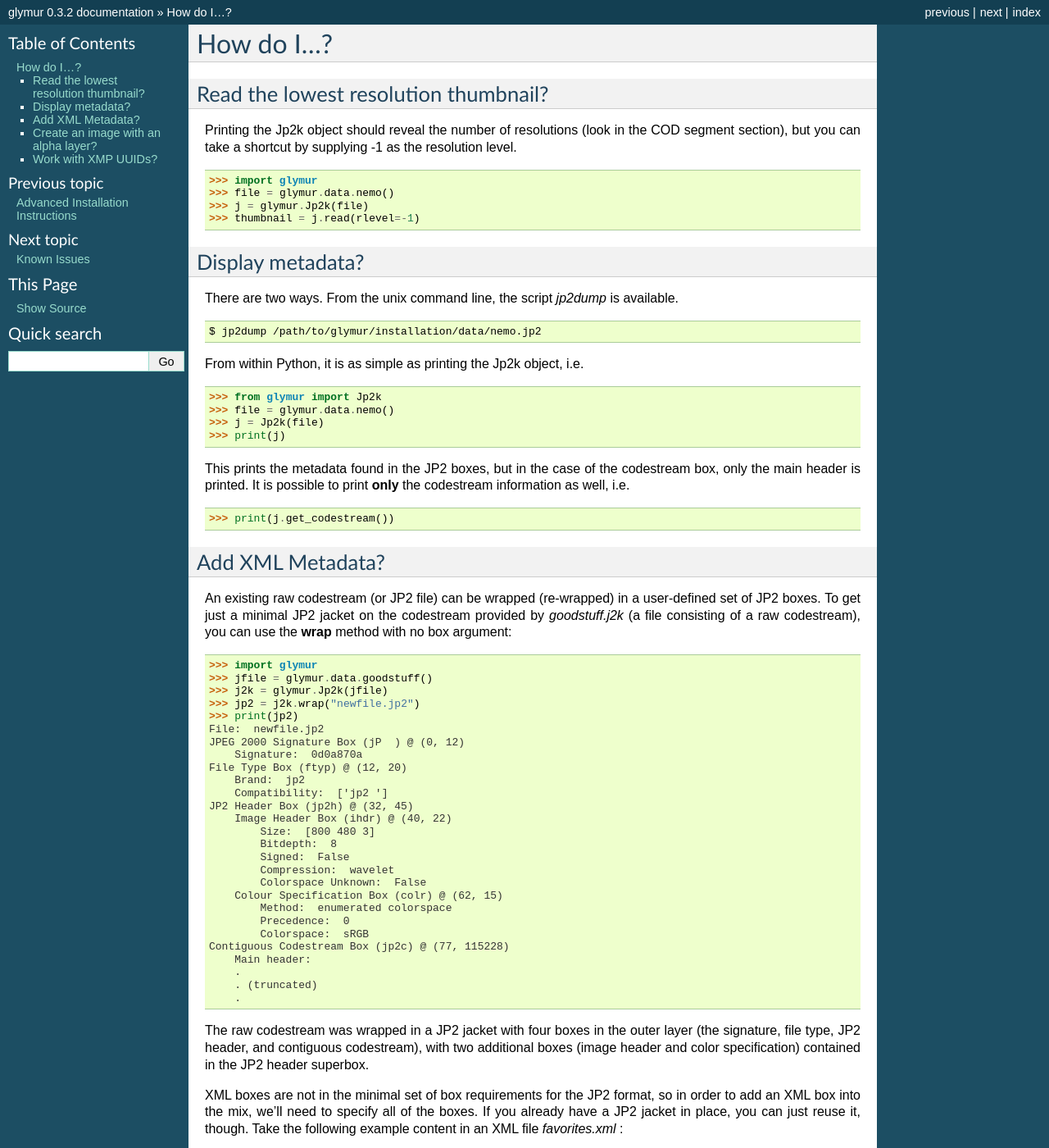
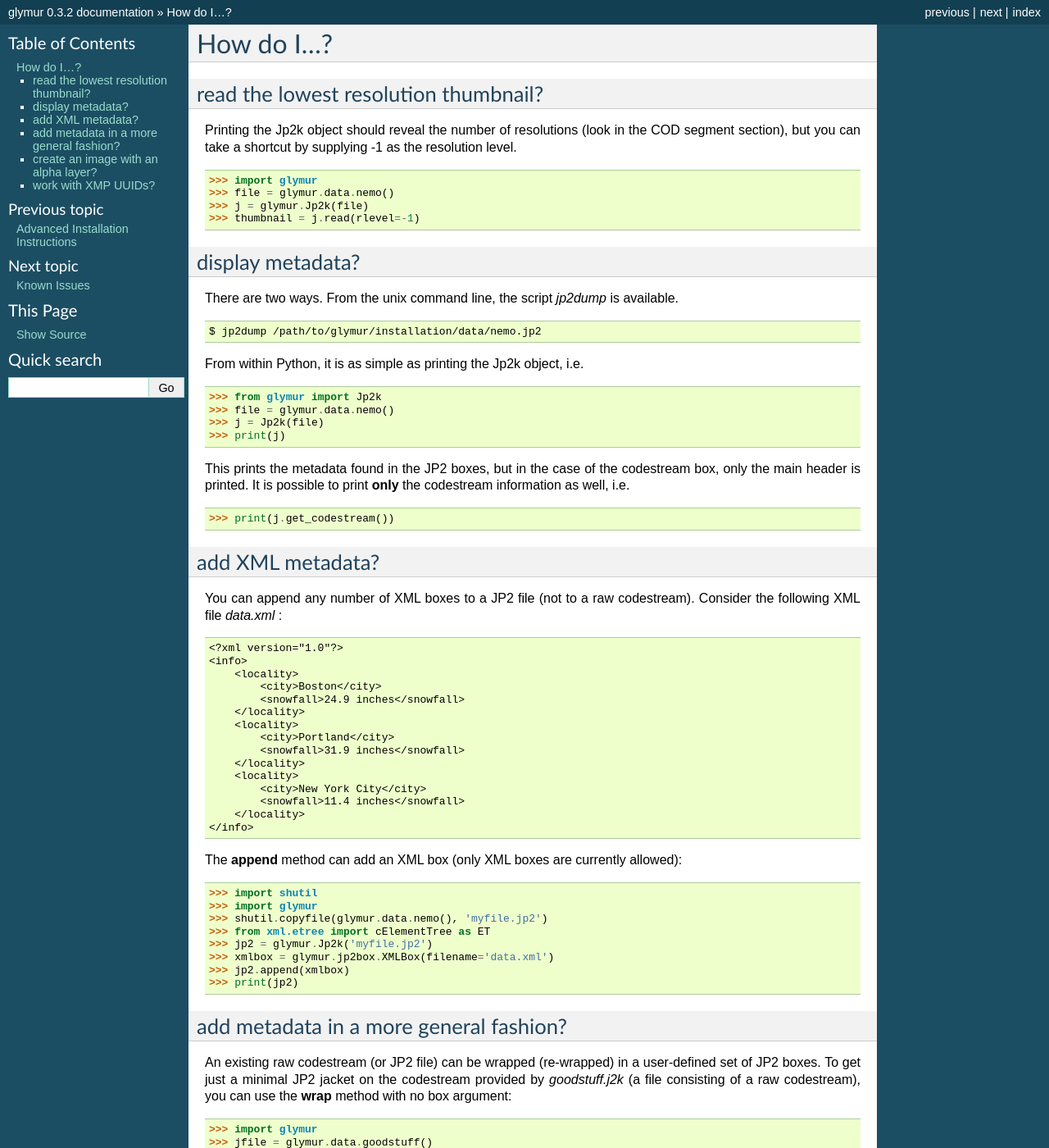
Before and after one commit to quintusdias/glymur, a Sphinx documentation site: the page built from docs/source/how_do_i.rst, in a window 1280 px wide and 1400 px high. Shown: the whole window at 82% size. Built offline with Sphinx 7.4.7, drawn with Linux system fonts in a browser that asks for light colours; some of the changed text lies outside the part shown.

Commit message:
Added example for append method.  Closes #103.

```diff
--- a/docs/source/how_do_i.rst
+++ b/docs/source/how_do_i.rst
@@ -3,7 +3,7 @@ How do I...?
 ------------
 
 
-Read the lowest resolution thumbnail?
+read the lowest resolution thumbnail?
 =====================================
 Printing the Jp2k object should reveal the number of resolutions (look in the
 COD segment section), but you can take a shortcut by supplying -1 as the
@@ -14,7 +14,7 @@ resolution level. ::
     >>> j = glymur.Jp2k(file)
     >>> thumbnail = j.read(rlevel=-1)
 
-Display metadata?
+display metadata?
 =================
 There are two ways.  From the unix command line, the script *jp2dump* is
 available. ::
@@ -34,8 +34,41 @@ codestream box, only the main header is printed.  It is possible to print
 
     >>> print(j.get_codestream())
 
-Add XML Metadata?
+add XML metadata?
 =================
+You can append any number of XML boxes to a JP2 file (not to a raw codestream).
+Consider the following XML file `data.xml` : ::
+
+    <?xml version="1.0"?>
+    <info>
+        <locality>
+            <city>Boston</city>
+            <snowfall>24.9 inches</snowfall>
+        </locality>
+        <locality>
+            <city>Portland</city>
+            <snowfall>31.9 inches</snowfall>
+        </locality>
+        <locality>
+            <city>New York City</city>
+            <snowfall>11.4 inches</snowfall>
+        </locality>
+    </info>
+
+The **append** method can add an XML box (only XML boxes are currently
+allowed)::
+
+    >>> import shutil
+    >>> import glymur
+    >>> shutil.copyfile(glymur.data.nemo(), 'myfile.jp2')
+    >>> from xml.etree import cElementTree as ET
+    >>> jp2 = glymur.Jp2k('myfile.jp2')
+    >>> xmlbox = glymur.jp2box.XMLBox(filename='data.xml')
+    >>> jp2.append(xmlbox)
+    >>> print(jp2)
+
+add metadata in a more general fashion?
+=======================================
 An existing raw codestream (or JP2 file) can be wrapped (re-wrapped) in a
 user-defined set of JP2 boxes.  To get just a minimal JP2 jacket on the
 codestream provided by `goodstuff.j2k` (a file consisting of a raw codestream),
@@ -87,7 +120,7 @@ though.  Take the following example content in an XML file `favorites.xml` : ::
 and add it after the JP2 header box, but before the codestream box ::
 
     >>> boxes = jp2.box  # The box attribute is the list of JP2 boxes
-    >>> xmlbox = glymur.jp2box.XMLBox(file='favorites.xml')
+    >>> xmlbox = glymur.jp2box.XMLBox(filename='favorites.xml')
     >>> boxes.insert(3, xmlbox)
     >>> jp2_xml = jp2.wrap("newfile_with_xml.jp2", boxes=boxes)
     >>> print(jp2_xml)
@@ -119,7 +152,12 @@ and add it after the JP2 header box, but before the codestream box ::
         . (truncated)
         .
 
-Create an image with an alpha layer?
+As to the question of which method you should use, **append** or **wrap**,
+to add metadata, you should keep in mind that **wrap** produces a new JP2 file,
+while **append** modifies an existing file and is currently limited to XML
+boxes.
+
+create an image with an alpha layer?
 ====================================
 
 OpenJPEG can create JP2 files with more than 3 components (requires
@@ -181,7 +219,7 @@ Here's how the Preview application on the mac shows the RGBA image.
 .. image:: goodstuff_alpha.png
 
 
-Work with XMP UUIDs?
+work with XMP UUIDs?
 ====================
 The example JP2 file shipped with glymur has an XMP UUID. ::
 
```
